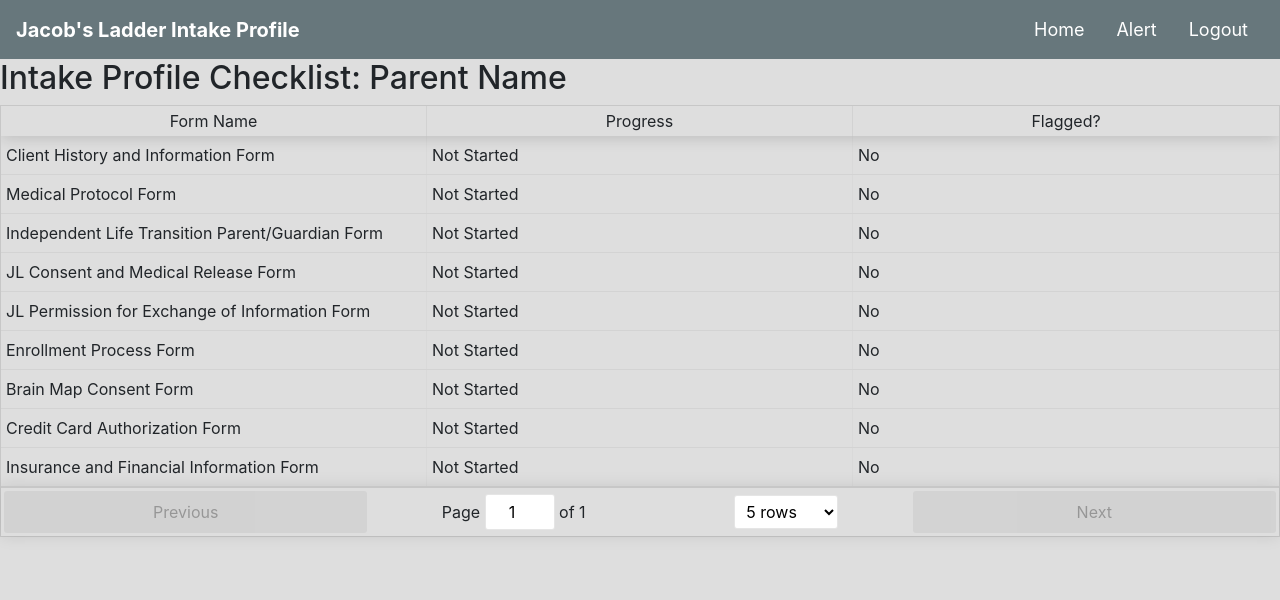
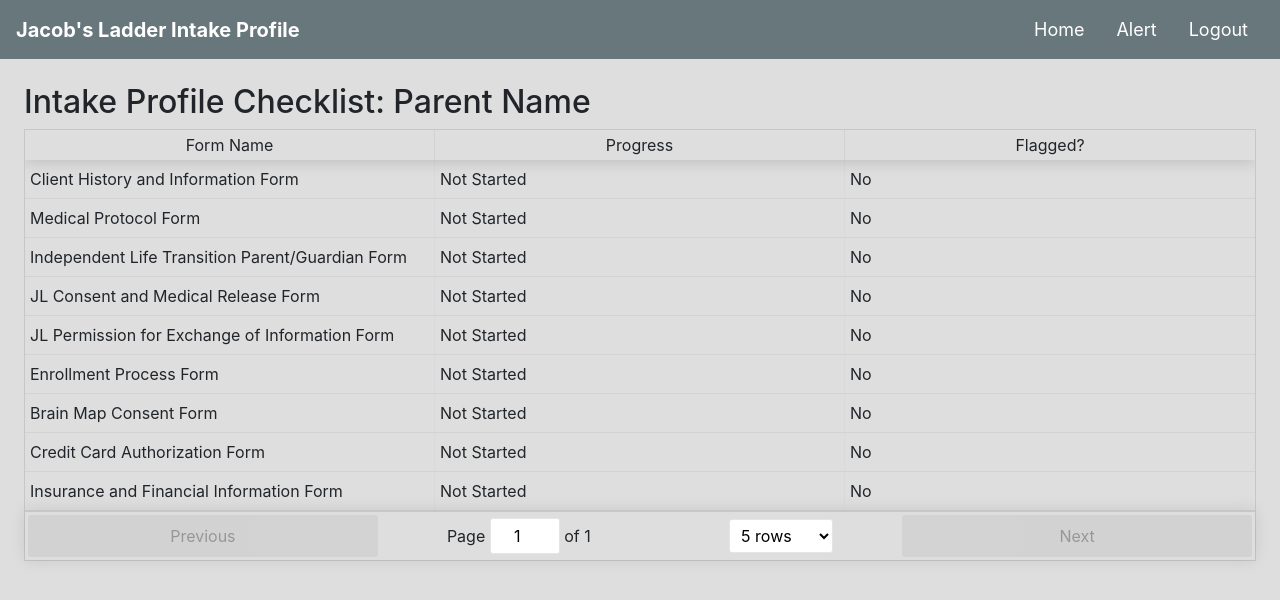
Before and after one commit to JacobsLadderIntake/FrontEndReact, a React (Create React App) app: page /parenthome in a window 1280 px wide. Shown: the top 600 px of the page. Built offline with nearby package versions, Linux system fonts and the light colour scheme.

Commit message:
add padding to parent table

```diff
--- a/src/Parent-Home/ParentTable.js
+++ b/src/Parent-Home/ParentTable.js
@@ -56,7 +56,7 @@ class ParentTable extends Component {
         }];
 
         return (
-            <div>
+            <div className={"parentTable p-4"}>
                 <div className="parent-table-header">
                     <div className = "row" >
                         <a className = "parent-top col-9">
--- a/src/Parent-Home/parentTable.css
+++ b/src/Parent-Home/parentTable.css
@@ -1,11 +1,12 @@
+
+
 .parentTable {
     background-color: #DEDEDE;
     min-height: 100vh;
     display: flex;
     flex-direction: column;
-    /*align-items: center;*/
     font-size: calc(10px + 2vmin);
-    color: black;
+    color: #404040;
 }
 
 .company {
```
